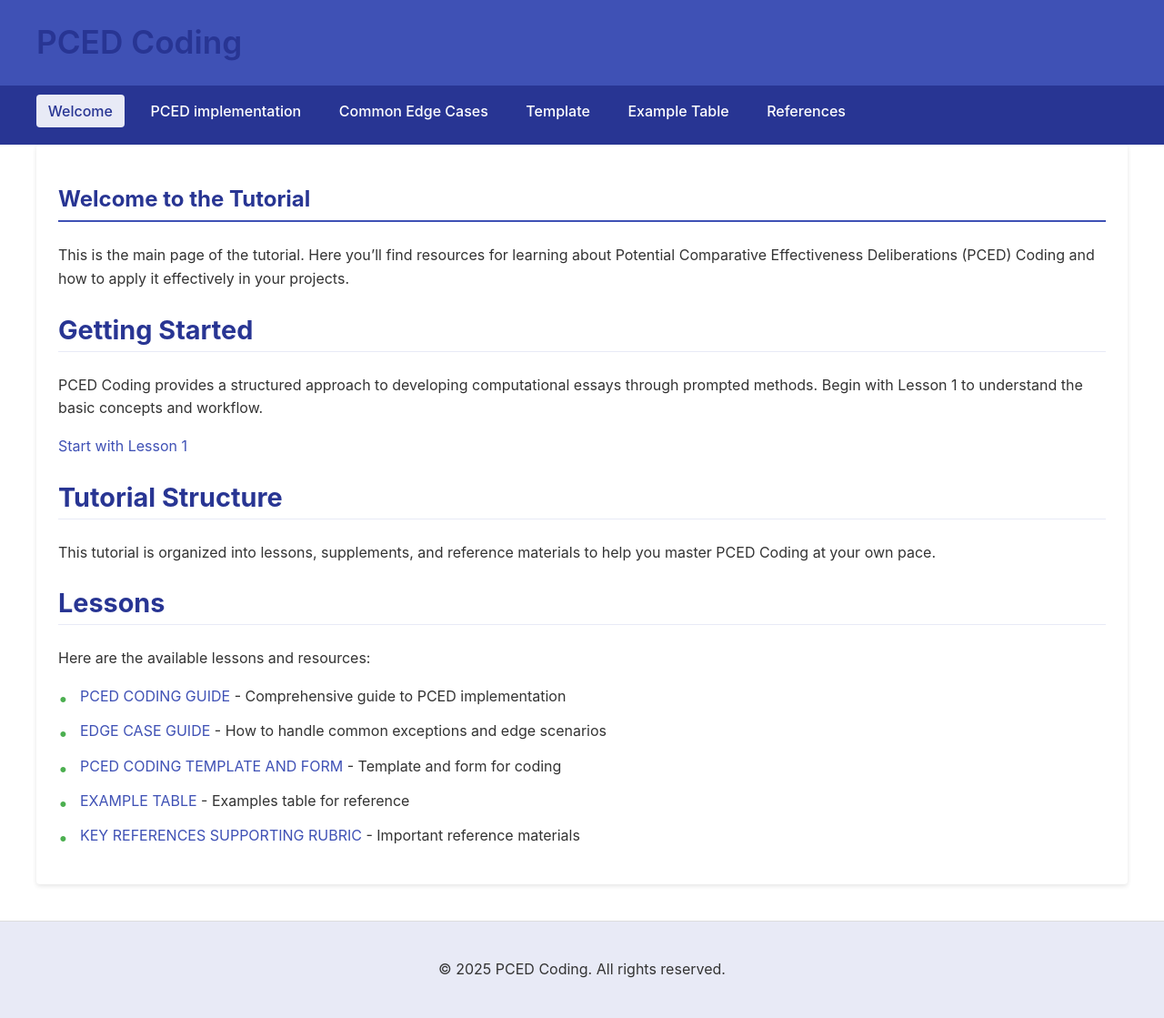
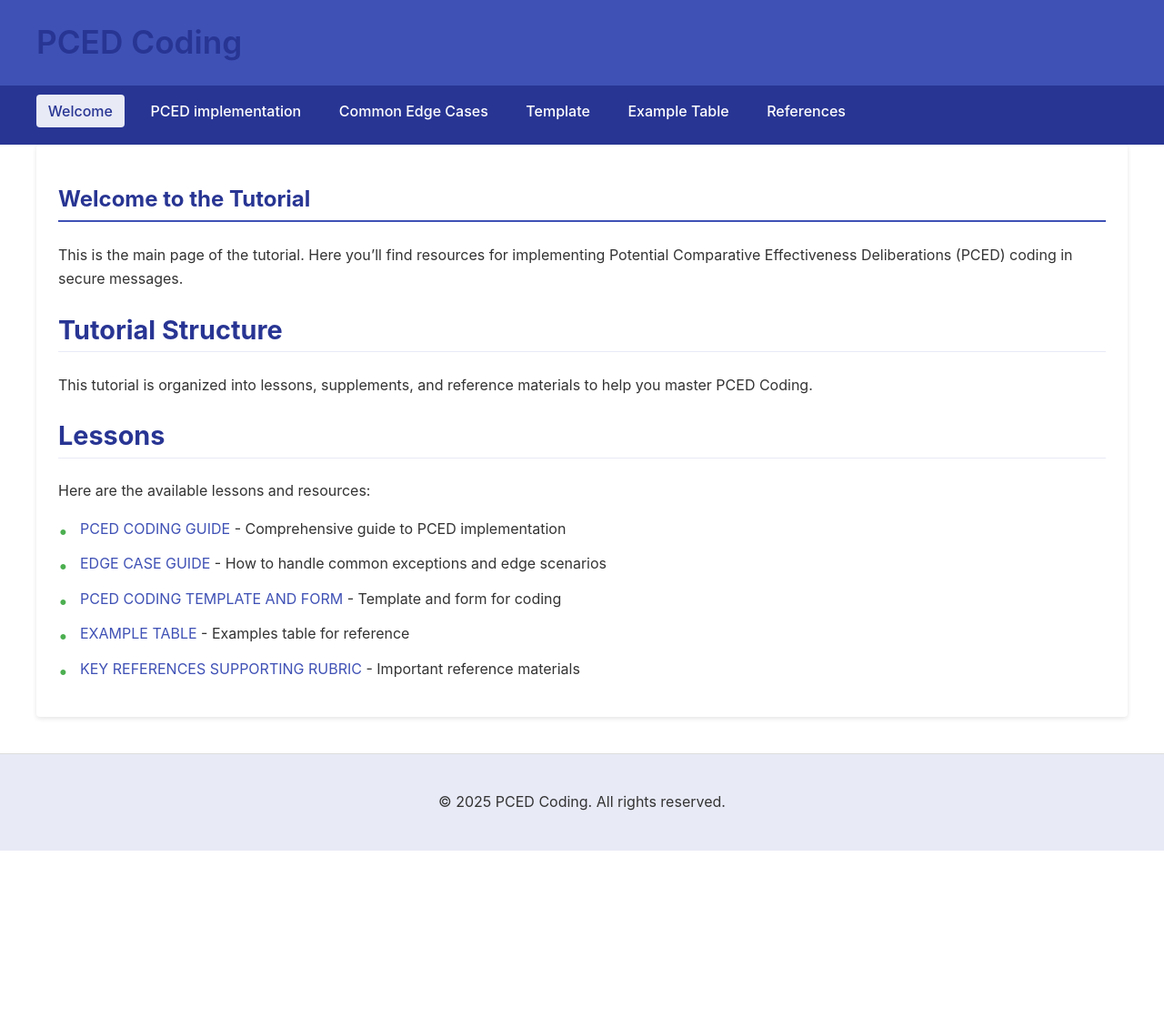
Before and after one commit to nickduran/PCED, a Jekyll site: the page built from index.md, in a window 1280 px wide. Shown: the whole page at 91% size. Built offline with Jekyll 4.4.1, drawn with Linux system fonts in a browser that asks for light colours; after the commit the page ends 935 px from its top, so only the background shows below that.

Commit message:
update index

```diff
--- a/index.md
+++ b/index.md
@@ -5,17 +5,11 @@ title: Welcome to the Tutorial
 
 # Welcome to the Tutorial
 
-This is the main page of the tutorial. Here you'll find resources for learning about Potential Comparative Effectiveness Deliberations (PCED) Coding and how to apply it effectively in your projects.
-
-## Getting Started
-
-PCED Coding provides a structured approach to developing computational essays through prompted methods. Begin with Lesson 1 to understand the basic concepts and workflow.
-
-[Start with Lesson 1]({{ '/pced-coding-guide-1' | relative_url }}){: .btn}
+This is the main page of the tutorial. Here you'll find resources for implementing Potential Comparative Effectiveness Deliberations (PCED) coding in secure messages.
 
 ## Tutorial Structure
 
-This tutorial is organized into lessons, supplements, and reference materials to help you master PCED Coding at your own pace.
+This tutorial is organized into lessons, supplements, and reference materials to help you master PCED Coding.
 
 ## Lessons
 
```
